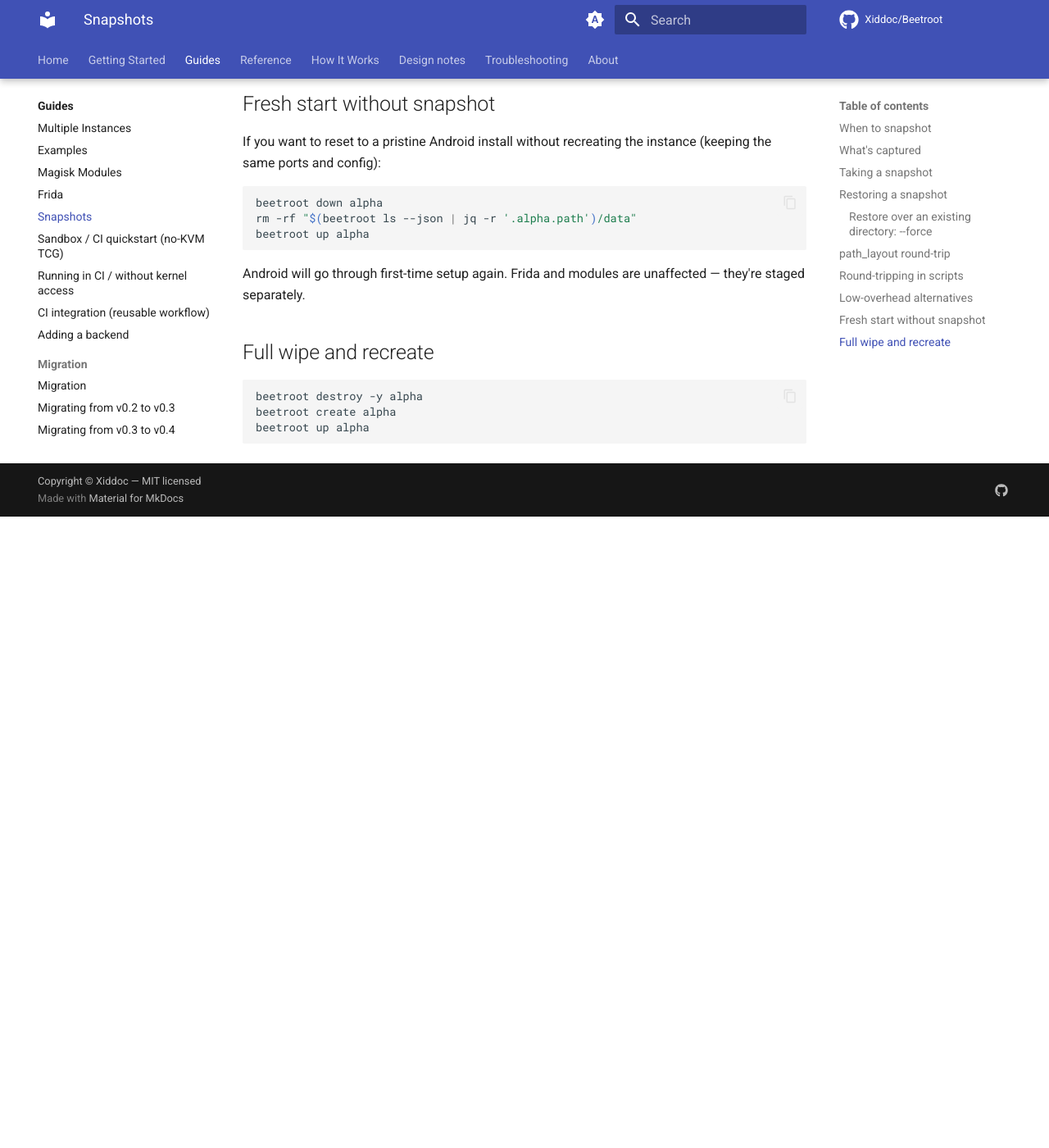
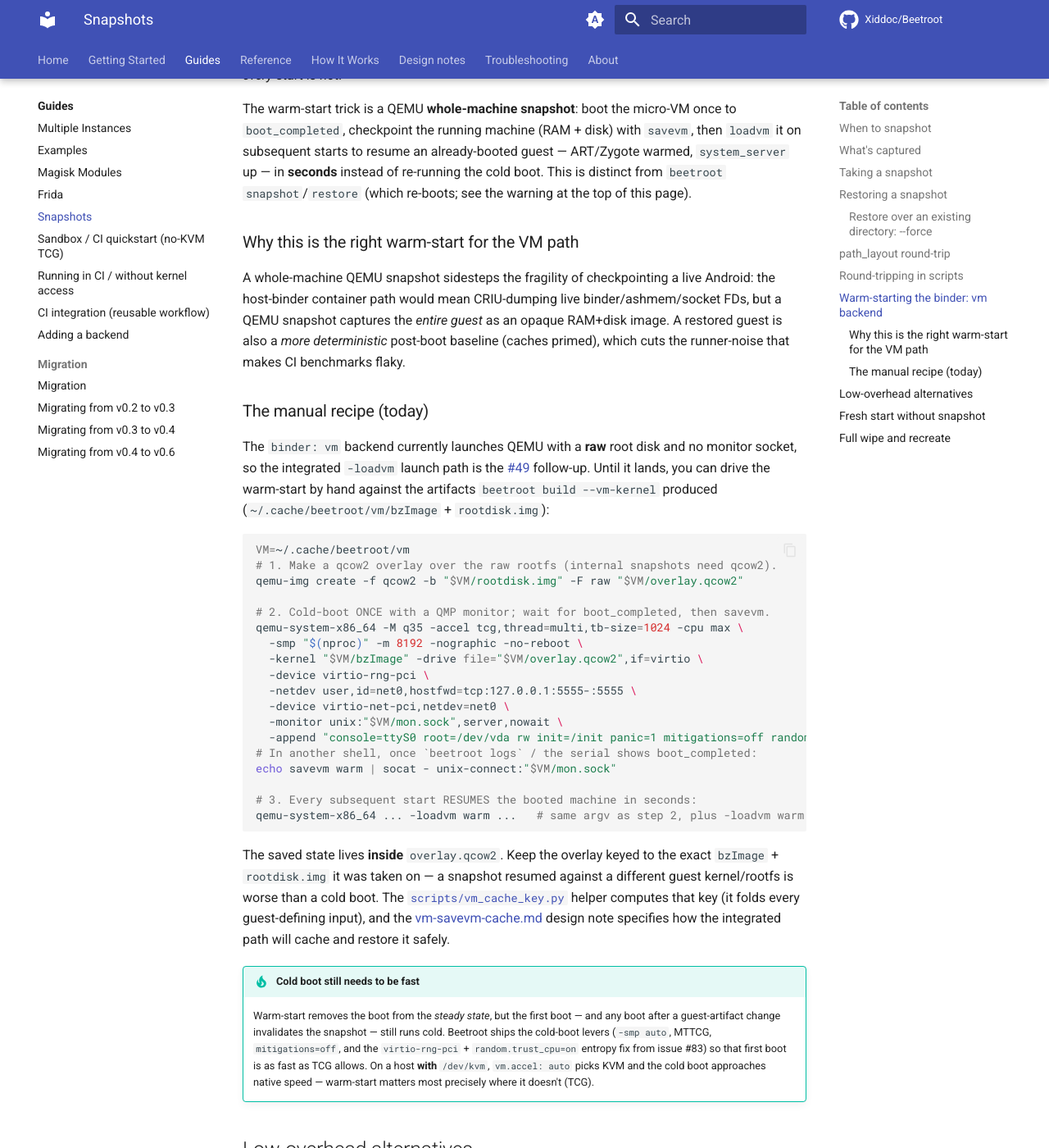
Before and after one commit to Xiddoc/Beetroot, an MkDocs documentation site: the page built from docs/guides/snapshots.md, in a window 1280 px wide and 1400 px high, scrolled down 4203 px. Shown: the whole window at 82% size. Built offline with MkDocs 1.6.1 and Material for MkDocs 9.7.7, drawn with Linux system fonts in a browser that asks for light colours; comment, search, counter and statistics services are not loaded; before the commit the page ends 4833 px from its top, so only the background shows below that; some of the changed text lies outside the part shown.

Commit message:
perf(vm): seed guest CRNG at boot — virtio-rng + random.trust_cpu (#83)
Cold boots of the binder:vm backend under TCG can stall in Android's
early init when the kernel CRNG blocks on an uninitialised entropy pool
(keystore/keymaster key generation, secure-random seeding). Under TCG the
emulated interrupts that would normally seed the pool are themselves slow,
so the stall is amplified.

Add a paravirtual virtio-rng-pci device (a fast host-backed entropy
source) and random.trust_cpu=on to the guest kernel cmdline (credits the
CPU's RDRAND/RDSEED, exposed by -cpu max/host, at init). Both apply on
TCG and KVM and are harmless for an ephemeral single-tenant sandbox.

Also documents the QEMU savevm/loadvm warm-start as the boot-skipping
path (distinct from beetroot snapshot/restore, which re-boots) in the
snapshots guide, with a manual recipe pending the #49 integration.

Co-Authored-By: Claude Opus 4.8 (1M context) <noreply@anthropic.com>
Claude-Session: https://claude.ai/code/session_01SpDDJE8WENg5yHyeJtcQBN

````diff
--- a/docs/guides/snapshots.md
+++ b/docs/guides/snapshots.md
@@ -1,6 +1,23 @@
 # Snapshots
 
 Beetroot's `snapshot` and `restore` verbs pack and unpack an instance's host-side state as a single `.tar.zst` archive. Use snapshots to roll back a research instance to a known-good baseline, hand off an instance to a colleague, or fork one instance into many to run a comparative experiment.
+
+!!! warning "Snapshot/restore is *not* a boot-skip (warm-start)"
+    `beetroot snapshot` / `restore` captures the **cold** host-side state —
+    `beetroot.yaml`, the persisted `data/` tree, staged `modules/`. Restoring
+    re-creates that on-disk state, but the next `beetroot up` still runs a
+    **full cold Android boot** (and, on the `binder: vm` backend, a full
+    cold *VM* boot under QEMU). It does not resume a running machine.
+
+    If your goal is to make repeated starts **near-instant** — the common
+    case for CI and ephemeral agent sandboxes paying the slow TCG cold boot
+    on every run — the boot-skipping warm-start is the QEMU `savevm`/`loadvm`
+    whole-machine snapshot, designed in
+    [vm-savevm-cache.md](../design/vm-savevm-cache.md) (issue #49) and
+    summarised in [Warm-starting the `binder: vm`
+    backend](#warm-starting-the-binder-vm-backend) below. The two mechanisms
+    are orthogonal: snapshot/restore is for *portability and rollback of
+    userdata*; savevm is for *skipping the boot*.
 
 ## When to snapshot
 
@@ -123,6 +140,79 @@ beetroot restore ./baseline.tar.zst --name alpha
 beetroot up alpha
 ```
 
+## Warm-starting the `binder: vm` backend
+
+On a host with no kernel binder driver and no KVM (the Claude Code on the web
+sandbox, many CI runners), Beetroot boots redroid inside a QEMU micro-VM under
+**TCG software emulation**. That cold boot is the slow path — Android takes
+~100 s to several minutes to reach `sys.boot_completed` under TCG (see
+[vm-rnd-log.md](../design/vm-rnd-log.md)). Paying it *once* is unavoidable;
+paying it on *every* start is not.
+
+The warm-start trick is a QEMU **whole-machine snapshot**: boot the micro-VM
+once to `boot_completed`, checkpoint the running machine (RAM + disk) with
+`savevm`, then `loadvm` it on subsequent starts to resume an already-booted
+guest — ART/Zygote warmed, `system_server` up — in **seconds** instead of
+re-running the cold boot. This is distinct from `beetroot snapshot`/`restore`
+(which re-boots; see the warning at the top of this page).
+
+### Why this is the right warm-start for the VM path
+
+A whole-machine QEMU snapshot sidesteps the fragility of checkpointing a live
+Android: the host-binder container path would mean CRIU-dumping live
+binder/ashmem/socket FDs, but a QEMU snapshot captures the *entire guest* as an
+opaque RAM+disk image. A restored guest is also a *more deterministic*
+post-boot baseline (caches primed), which cuts the runner-noise that makes CI
+benchmarks flaky.
+
+### The manual recipe (today)
+
+The `binder: vm` backend currently launches QEMU with a **raw** root disk and
+no monitor socket, so the integrated `-loadvm` launch path is the
+[#49](https://github.com/Xiddoc/Beetroot/issues/49) follow-up. Until it lands,
+you can drive the warm-start by hand against the artifacts
+`beetroot build --vm-kernel` produced (`~/.cache/beetroot/vm/bzImage` +
+`rootdisk.img`):
+
+```bash
+VM=~/.cache/beetroot/vm
+# 1. Make a qcow2 overlay over the raw rootfs (internal snapshots need qcow2).
+qemu-img create -f qcow2 -b "$VM/rootdisk.img" -F raw "$VM/overlay.qcow2"
+
+# 2. Cold-boot ONCE with a QMP monitor; wait for boot_completed, then savevm.
+qemu-system-x86_64 -M q35 -accel tcg,thread=multi,tb-size=1024 -cpu max \
+  -smp "$(nproc)" -m 8192 -nographic -no-reboot \
+  -kernel "$VM/bzImage" -drive file="$VM/overlay.qcow2",if=virtio \
+  -device virtio-rng-pci \
+  -netdev user,id=net0,hostfwd=tcp:127.0.0.1:5555-:5555 \
+  -device virtio-net-pci,netdev=net0 \
+  -monitor unix:"$VM/mon.sock",server,nowait \
+  -append "console=ttyS0 root=/dev/vda rw init=/init panic=1 mitigations=off random.trust_cpu=on"
+# In another shell, once `beetroot logs` / the serial shows boot_completed:
+echo savevm warm | socat - unix-connect:"$VM/mon.sock"
+
+# 3. Every subsequent start RESUMES the booted machine in seconds:
+qemu-system-x86_64 ... -loadvm warm ...   # same argv as step 2, plus -loadvm warm
+```
+
+The saved state lives **inside** `overlay.qcow2`. Keep the overlay keyed to the
+exact `bzImage` + `rootdisk.img` it was taken on — a snapshot resumed against a
+different guest kernel/rootfs is worse than a cold boot. The
+[`scripts/vm_cache_key.py`](https://github.com/Xiddoc/Beetroot/blob/master/scripts/vm_cache_key.py)
+helper computes that key (it folds every guest-defining input), and the
+[vm-savevm-cache.md](../design/vm-savevm-cache.md) design note specifies how
+the integrated path will cache and restore it safely.
+
+!!! tip "Cold boot still needs to be fast"
+    Warm-start removes the boot from the *steady state*, but the first boot —
+    and any boot after a guest-artifact change invalidates the snapshot —
+    still runs cold. Beetroot ships the cold-boot levers (`-smp auto`, MTTCG,
+    `mitigations=off`, and the `virtio-rng-pci` + `random.trust_cpu=on`
+    entropy fix from issue #83) so that first boot is as fast as TCG allows.
+    On a host **with** `/dev/kvm`, `vm.accel: auto` picks KVM and the cold boot
+    approaches native speed — warm-start matters most precisely where it
+    doesn't (TCG).
+
 ## Low-overhead alternatives
 
 For the simplest case — quick "undo button" for a single instance, no
````
Also changed, not shown: CHANGELOG.md (+16 -0 lines), docs/design/binderless-hosts-qemu-tcg.md (+19 -5 lines), 2 other files.
